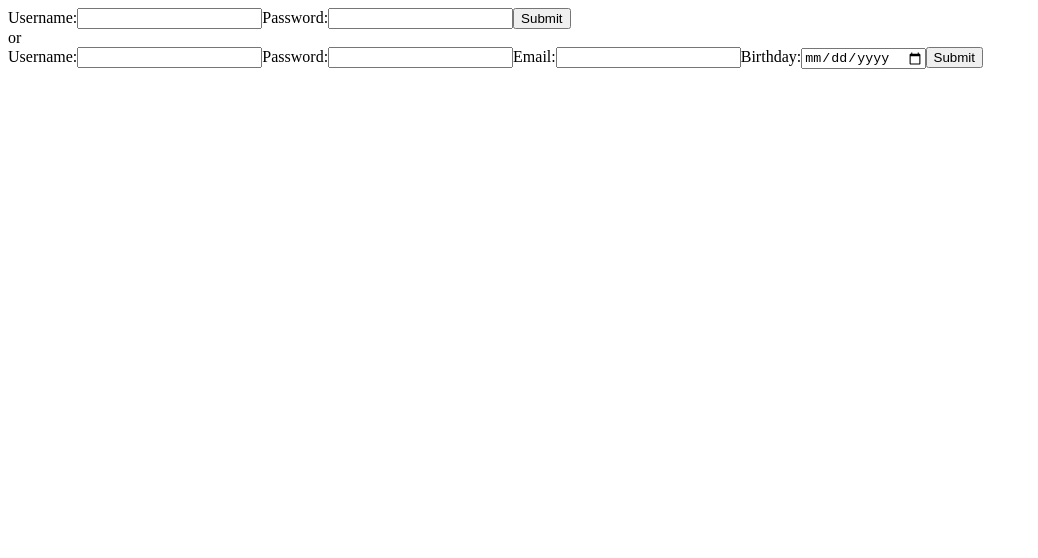
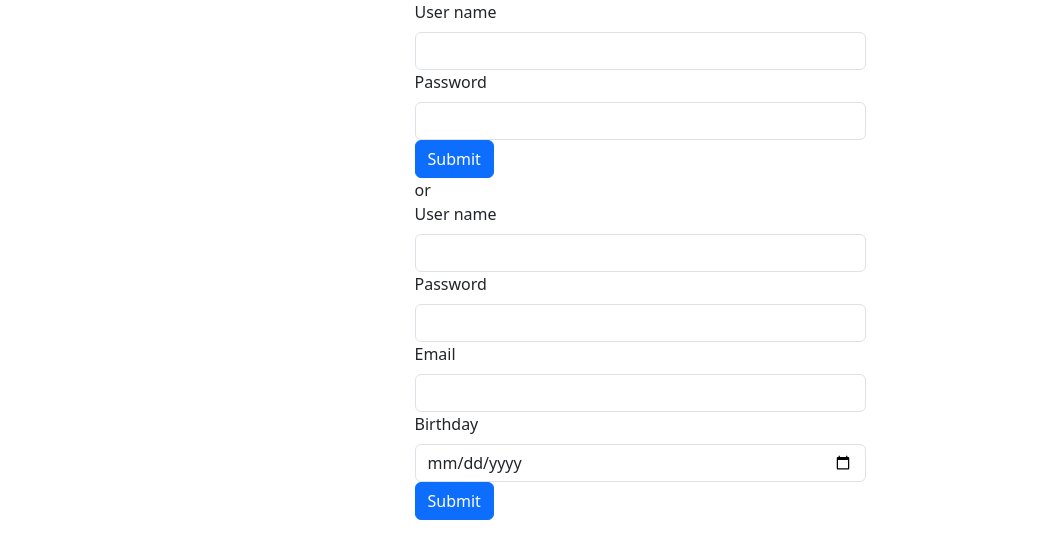
Before and after one commit to Bilyana17/myFlix-client, a React (Vite) app: page / in a window 1280 px wide. Shown: the top 558 px of the page, without its empty margins (0-1038 px from the left). Built offline with nearby package versions, Linux system fonts and the light colour scheme.

Commit message:
bootstrap

```diff
--- a/package.json
+++ b/package.json
@@ -11,8 +11,10 @@
   "author": "",
   "license": "ISC",
   "dependencies": {
+    "bootstrap": "^5.3.3",
     "prop-types": "^15.8.1",
     "react": "^19.0.0",
+    "react-bootstrap": "^2.10.9",
     "react-dom": "^19.0.0"
   },
   "devDependencies": {
--- a/src/components/login-view/login-view.jsx
+++ b/src/components/login-view/login-view.jsx
@@ -1,5 +1,7 @@
 
 import React, { useState } from 'react';
+import Button from "react-bootstrap/Button";
+import Form from "react-bootstrap/Form";
 
 export const LoginView = ({ onLoggedIn }) => {
     const [username, setUsername] = useState("");
@@ -37,24 +39,27 @@
             });
         };
     return (
-        <form onSubmit={handleSubmit}>
-            <label>
-                Username:
-                <input
+        <Form onSubmit={handleSubmit}>
+            <Form.Group controlId="formUser">
+                <Form.Label>User name</Form.Label>
+                <Form.Control
                 type="text"
                 value={username}
                 onChange={(e) => setUsername(e.target.value)}
+                    required
+                    minlength="3"
                     />
-            </label>
-            <label>
-                Password:
-                <input
+            </Form.Group>
+
+            <Form.Group controlId="formPassword">
+                <Form.Label>Password</Form.Label>
+                <Form.Control
                 type="password"
                 value={password}
                 onChange={(e) => setPassword(e.target.value)}
-                />
-            </label>
-            <button type="submit">Submit</button>
-        </form>
+                required/>
+            </Form.Group>
+            <Button variant="primary" type="submit">Submit</Button>
+            </Form>
     );
 };
--- a/src/components/main-view/main-view.jsx
+++ b/src/components/main-view/main-view.jsx
@@ -3,6 +3,8 @@
 import { MovieView } from "../movie-view/movie-view";
 import { LoginView } from "../login-view/login-view";
 import { SignupView } from "../signup-view/signup-view";
+import Row from "react-bootstrap/Row";
+import Col from "react-bootstrap/Col";
 
 export const MainView = () => {
     const storedUser = JSON.parse(localStorage.getItem("user"));
@@ -35,40 +37,38 @@
         })
     }, [token]);
 
-    if (!user) {
-        return (
-            <>
-        <LoginView
-                onLoggedIn={(user, token) => {
-                    setUser(user);
-                     setToken(token);
-                 }} />
-              or
-              <SignupView />
-              </>
-        );
-    }
-
-    if (selectedMovie) {
-        return (
-         <MovieView movie={selectedMovie} onBackClick={() => setSelectedMovie(null)}/>
-        );
-    }
-
-    if (movies.length === 0) {
-        return <div>The list is empty</div>;
-    }
-
     return (
-        <div>
-            <button onClick={() => { setUser(null); }}>Logout</button>
-            {movies.map((movie) => (
-                <MovieCard
-                    key={movie.id}
+        <Row className="justify-content-md-center">
+            {!user ? (
+                <Col md={5}>
+                    <LoginView onLoggedIn={(user) => setUser(user)} />
+                    or
+                    <SignupView/>
+                </Col>
+            ) : selectedMovie ? (
+                <Col md={8} style={{ border: "1px solid black"}}>
+                    <MovieView
+                    Style={{ border: "1px solid green"}}
+                    movie={selectedMovie}
+                    onBackClick={() => setSelectedMovie(null)}
+                    />
+              </Col>
+            ) : movies.length === 0 ? (
+                <div>The list is empty</div>
+            ) : (
+                <>
+                {movies.map((movie) => (
+                <Col className="mb-5" key={movie.id} md={3}>
+                    <MovieCard
                     movie={movie}
-                    onMovieClick={() => setSelectedMovie(movie)}
-                />
-            ))}
-        </div>
+                    onMovieClick={(newSelectedMovie) => {
+                        setSelectedMovie(newSelectedMovie);
+                    }}
+                    />
+                    </Col>
+                ))}
+                </>
+            )}
+        </Row>
     );
 };
--- a/src/components/movie-card/movie-card.jsx
+++ b/src/components/movie-card/movie-card.jsx
@@ -1,14 +1,17 @@
 import PropTypes from 'prop-types';
+import { Button, Card } from "react-bootstrap";
+
 
 export const MovieCard = ({movie, onMovieClick}) => {
     return (
-     <div
-     onClick={() => {
-        onMovieClick(movie);
-     }}
-     >
-        {movie.title}
-        </div>
+      <Card className="h-100">
+        <Card.Img variant="top" src={movie.image} />
+        <Card.Body>
+            <Card.Title>{movie.title}</Card.Title>
+            <Card.Text>{movie.director}</Card.Text>
+            <Button onClick={() => onMovieClick(movie)} variant="link">View</Button>
+        </Card.Body>
+      </Card>
     );
 };
 
--- a/src/components/movie-view/movie-view.jsx
+++ b/src/components/movie-view/movie-view.jsx
@@ -1,3 +1,5 @@
+import "./movie-view.scss";
+
 export const MovieView = ({ movie, onBackClick }) => {
     return (
         <div>
@@ -20,7 +22,10 @@
                 <span>Description:</span>
                 <span>{movie.description}</span>
             </div>
-            <button onClick={onBackClick}>Back</button>
+            <button onClick={onBackClick}
+            className="back-button"
+            style={{ cursor: "pointer" }}
+            >Back</button>
         </div>
     );
 };
--- /dev/null
+++ b/src/components/movie-view/movie-view.scss
@@ -0,0 +1,7 @@
+.back-button {
+    padding: 4px 12px 4px 12px;
+    color: whitesmoke;
+    background-color: dodgerblue;
+    border: none;
+    border-radius: 4px;
+}
--- a/src/components/signup-view/signup-view.jsx
+++ b/src/components/signup-view/signup-view.jsx
@@ -1,4 +1,6 @@
 import{ useState } from "react";
+import Button from "react-bootstrap/Button";
+import Form from "react-bootstrap/Form";
 
 export const SignupView = () => {
     const [username, setUsername] = useState("");
@@ -38,44 +40,46 @@
 
     return (
         <form onSubmit={handleSubmit}>
-            <label>
-                Username:
-                <input
+            <Form.Group controlId="formUser">
+                <Form.Label>User name</Form.Label>
+                <Form.Control
                 type="text"
                 value={username}
                 onChange={(e) => setUsername(e.target.value)}
-                required
-                minLength="3"
-                />
-            </label>
-            <label>
-                Password:
-                <input
+                    required
+                    minlength="3"
+                    />
+            </Form.Group>
+
+            <Form.Group controlId="formPassword">
+                <Form.Label>Password</Form.Label>
+                <Form.Control
                 type="password"
                 value={password}
                 onChange={(e) => setPassword(e.target.value)}
-                required
-                />
-            </label>
-            <label>
-                Email:
-                <input
+                required/>
+            </Form.Group>
+
+            <Form.Group controlId="formEmail">
+                <Form.Label>Email</Form.Label>
+                <Form.Control
                 type="email"
                 value={email}
                 onChange={(e) => setEmail(e.target.value)}
-                required
-                />
-            </label>
-            <label>
-                Birthday:
-                <input
+                required/>
+            </Form.Group>
+
+            <Form.Group controlId="formBirthday">
+                <Form.Label>Birthday</Form.Label>
+                <Form.Control
                 type="date"
                 value={birthday}
                 onChange={(e) => setBirthday(e.target.value)}
-                required
-                />
-            </label>
-            <button type="submit">Submit</button>
+                required/>
+            </Form.Group>
+
+            <Button variant="primary" type="submit">Submit</Button>
+
         </form>
     );
 };
--- a/src/index.jsx
+++ b/src/index.jsx
@@ -1,4 +1,9 @@
 //  Create a small, working React app
+
+import "bootstrap/dist/css/bootstrap.min.css";
+
+import Container from "react-bootstrap/Container";
+
 import { createRoot } from 'react-dom/client';
 
 import { MainView } from './components/main-view/main-view';
@@ -9,7 +14,9 @@
 //Main component (will eventually use all the others)
 const MyFlixApplication = () => {
     return (
-        <MainView/>
+        <Container>
+          <MainView/>
+        </Container>
     );
 };
 
```
Also changed, not shown: 5 other files (tests, documents, lock files or other folders). Lines whose indentation alone changed are shown as unchanged.
